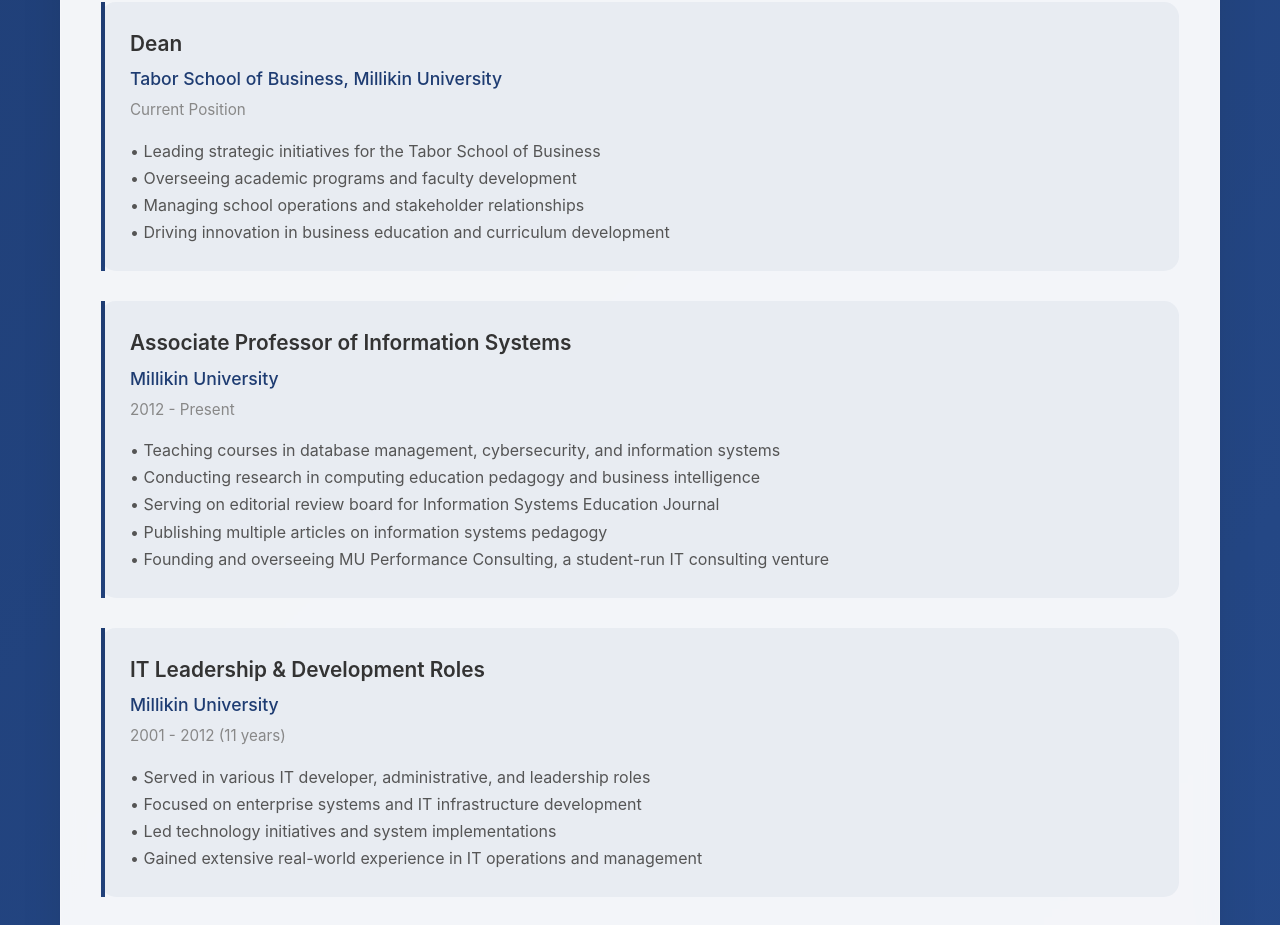
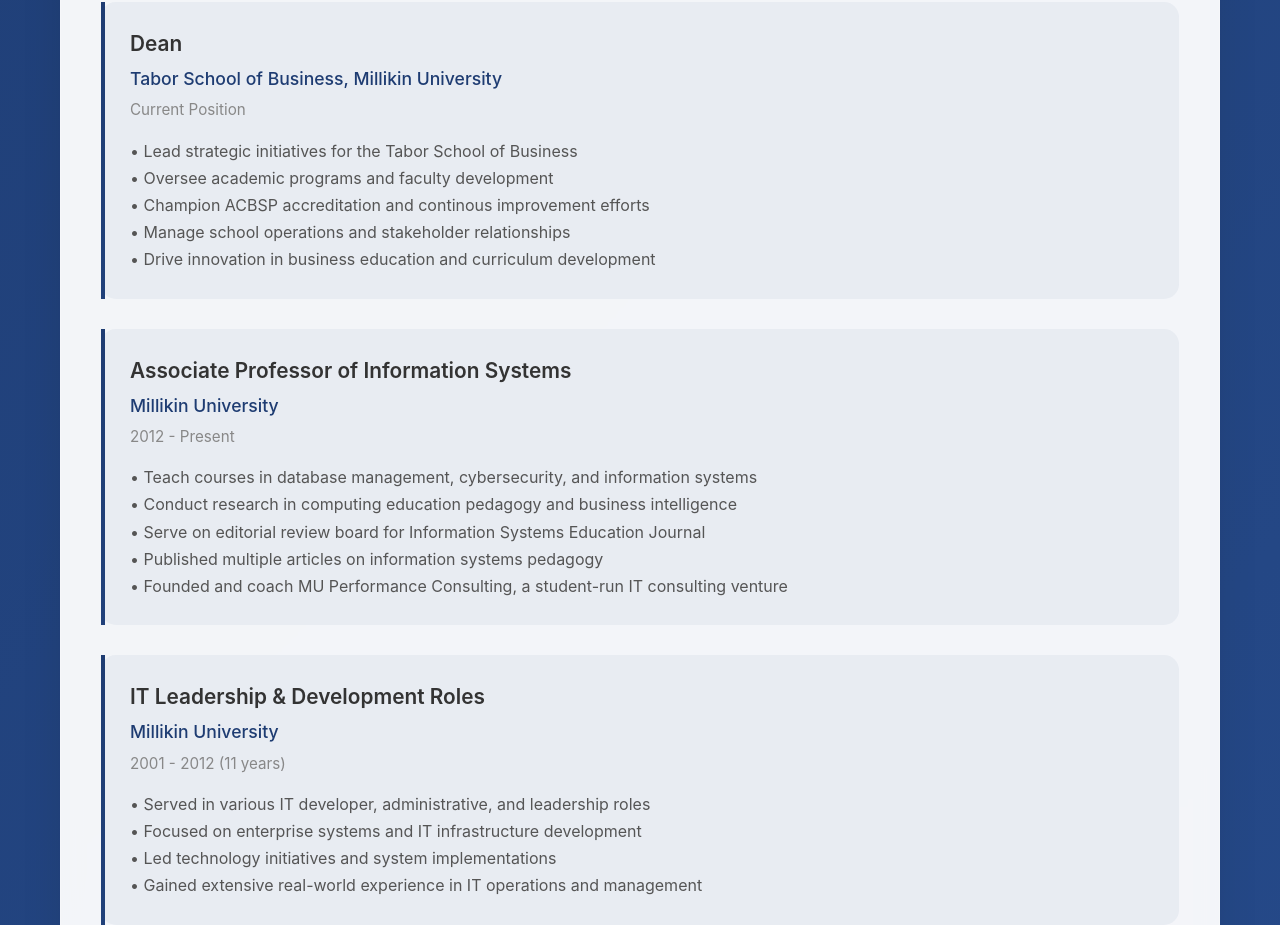
Before and after one commit to rpodeschi/rpodeschi.github.io, a plain HTML site: page index.html in a window 1280 px wide. Shown: the part 1222-2147 px from the top of the page. Drawn offline with Linux system fonts and the light colour scheme.

Commit message:
Update index.html with text changes

```diff
--- a/index.html
+++ b/index.html
@@ -261,7 +261,7 @@
                 <p class="title">Dean • Associate Professor • Higher Education Leader</p>
                 <div class="contact-links">
                     <a href="https://linkedin.com/in/rjpodeschi" class="contact-link">LinkedIn</a>
-                    <a href="https://millikin.edu" class="contact-link">University</a>
+                    <a href="https://millikin.edu" class="contact-link">Millikin University</a>
                 </div>
             </div>
         </div>
@@ -297,10 +297,11 @@
                     <div class="company">Tabor School of Business, Millikin University</div>
                     <div class="duration">Current Position</div>
                     <div class="job-description">
-                        • Leading strategic initiatives for the Tabor School of Business<br>
-                        • Overseeing academic programs and faculty development<br>
-                        • Managing school operations and stakeholder relationships<br>
-                        • Driving innovation in business education and curriculum development
+                        • Lead strategic initiatives for the Tabor School of Business<br>
+                        • Oversee academic programs and faculty development<br>
+                        • Champion ACBSP accreditation and continous improvement efforts<br>
+                        • Manage school operations and stakeholder relationships<br>
+                        • Drive innovation in business education and curriculum development
                     </div>
                 </div>
 
@@ -309,11 +310,11 @@
                     <div class="company">Millikin University</div>
                     <div class="duration">2012 - Present</div>
                     <div class="job-description">
-                        • Teaching courses in database management, cybersecurity, and information systems<br>
-                        • Conducting research in computing education pedagogy and business intelligence<br>
-                        • Serving on editorial review board for Information Systems Education Journal<br>
-                        • Publishing multiple articles on information systems pedagogy<br>
-                        • Founding and overseeing MU Performance Consulting, a student-run IT consulting venture
+                        • Teach courses in database management, cybersecurity, and information systems<br>
+                        • Conduct research in computing education pedagogy and business intelligence<br>
+                        • Serve on editorial review board for Information Systems Education Journal<br>
+                        • Published multiple articles on information systems pedagogy<br>
+                        • Founded and coach MU Performance Consulting, a student-run IT consulting venture
                     </div>
                 </div>
 
@@ -400,12 +401,14 @@
                 </div>
 
                 <div class="experience-item">
-                    <div class="job-title">Finance Committee Chair</div>
+                    <div class="job-title">Finance Committee Chair and Technology Director</div>
                     <div class="company">Sharon United Methodist Church, Decatur</div>
                     <div class="duration">Current</div>
                     <div class="job-description">
-                        • Leading financial planning and oversight for church operations<br>
-                        • Managing budget development and financial strategic planning
+                        • Lead financial planning and budget management<br>
+                        • Manage budget development and financial reporting
+                        • Provide technical support for operations and worship
+                        • Lead sound engineer for worship and other events
                     </div>
                 </div>
 
```
